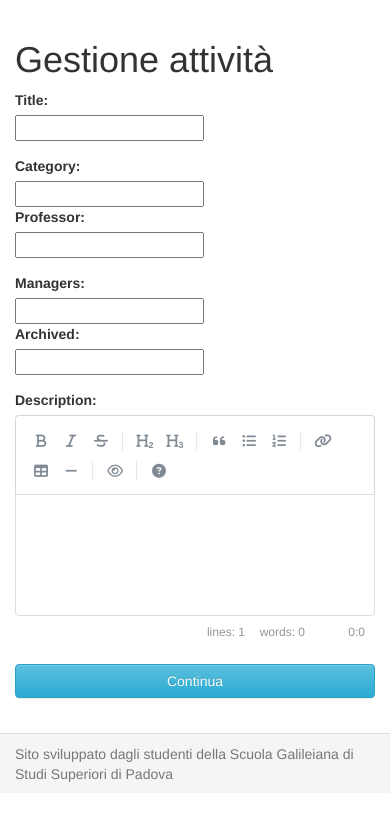
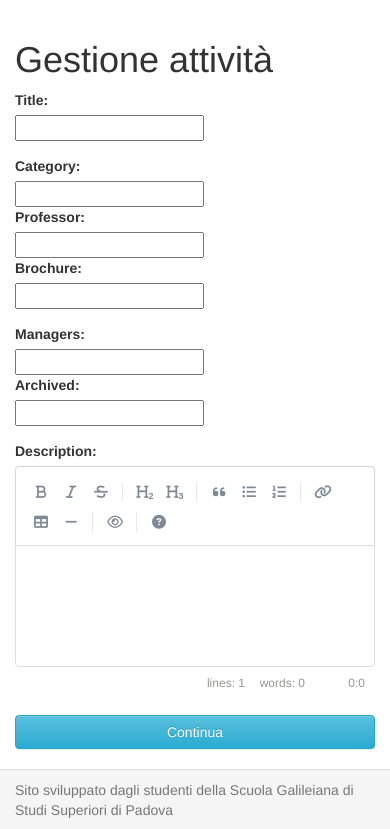
Before and after one commit to studentisgss/booking, a Django app: template activities/templates/activities/add.html in a window 390 px wide. Shown: the part 51-880 px from the top of the page. Before the commit the page ends 833 px from the top, so only its background shows below. Run offline with Django 3.2, Linux system fonts and the light colour scheme; the template is opened without the code that fills it, so the values that code supplies are empty, except form fields; form fields are guessed from the names that the template uses; some libraries are stand-ins or nearby versions.

Commit message:
Add the brochure filed in the forms

```diff
--- a/activities/forms.py
+++ b/activities/forms.py
@@ -13,6 +13,7 @@ class ActivityForm(BookingModelForm):
             "title",
             "professor",
             "archived",
+            "brochure",
             "description",
             "managers",
         ]
--- /dev/null
+++ b/activities/static/activities/js/add.js
@@ -0,0 +1,13 @@
+$(document).ready(function(){
+    // Enhanced select control with jquery sumoselect
+
+    $("#id_managers").SumoSelect({
+    	placeholder: 'Selezionare i referenti',
+        captionFormat:'{0} selezionati',
+        captionFormatAllSelected:'{0} tutti selezionati',
+        search: true,
+        searchText: 'Cerca...',
+        noMatch: 'Nessuna corrispondenza per "{0}"',
+        locale: ['OK', 'Annulla', 'Seleziona tutti']
+	});
+});
--- a/activities/templates/activities/add.html
+++ b/activities/templates/activities/add.html
@@ -6,9 +6,12 @@
 <!-- <script type="text/javascript" src="{% static 'js/forms.js' %}"></script> Not needed here -->
 <script type="text/javascript" src="{% static 'js/simplemde.min.js' %}"></script>
 <script type="text/javascript" src="{% static 'activities/js/markdownEditor.js' %}"></script>
+<script type="text/javascript" src="{% static 'js/jquery.sumoselect.min.js' %}"></script>
+<script type="text/javascript" src="{% static 'activities/js/add.js' %}"></script>
 
 <link href="{% static 'css/simplemde.min.css' %}" rel="stylesheet" />
 <link href="{% static 'activities/css/markdown.css' %}" rel="stylesheet" />
+<link href="{% static 'css/sumoselect.min.css' %}" rel="stylesheet" />
 {% endblock head-extra %}
 
 {% block main %}
@@ -42,73 +45,88 @@
                 {{ form.title }}
             </div>
         </div>
-        <!-- CLASS AND PROFESSOR -->
+        <!-- CLASS, PROFESSOR AND BROCHURE -->
         <div class="form-group">
-            {% if form.category.errors or form.professor.errors %}
+            {% if form.category.errors or form.professor.errors or form.brochure.errors %}
                 {% if form.category.errors %}
-                    <div class="col-sm-5 col-md-3">
+                    <div class="col-sm-4 col-md-3">
                         {% for error in form.category.errors %}
                             <p class="text-danger">{{ error|escape }}</p>
                         {% endfor %}
                     </div>
                 {% else %}
-                <div class="col-sm-5 col-md-3"><p>&nbsp;</p></div>
+                <div class="col-sm-4 col-md-3"><p>&nbsp;</p></div>
                 {% endif %}
                 {% if form.professor.errors %}
-                    <div class="col-sm-7 col-md-9">
+                    <div class="col-sm-5 col-md-7">
                         {% for error in form.professor.errors %}
                             <p class="text-danger">{{ error|escape }}</p>
                         {% endfor %}
                     </div>
                 {% else %}
-                <div class="col-sm-7 col-md-9"><p>&nbsp;</p></div>
+                <div class="col-sm-5 col-md-7"><p>&nbsp;</p></div>
+                {% endif %}
+                {% if form.brochure.errors %}
+                    <div class="col-sm-3 col-md-2">
+                        {% for error in form.brochure.errors %}
+                            <p class="text-danger">{{ error|escape }}</p>
+                        {% endfor %}
+                    </div>
+                {% else %}
+                <div class="col-sm-3 col-md-2"><p>&nbsp;</p></div>
                 {% endif %}
             {% endif %}
             <div class="col-sm-2 col-md-1">
             <label for="{{ form.category.id_for_label }}" class="control-label">{{ form.category.label }}:</label>
             </div>
-            <div class="col-sm-3 col-md-2 {% if form.category.errors %}has-error{% endif %}">
+            <div class="col-sm-2 col-md-2 {% if form.category.errors %}has-error{% endif %}">
                 {{ form.category }}
             </div>
             <div class="col-sm-2 col-md-1">
             <label for="{{ form.professor.id_for_label }}" class="control-label">{{ form.professor.label }}:</label>
             </div>
-            <div class="col-sm-5 col-md-8 {% if form.professor.errors %}has-error{% endif %}">
+            <div class="col-sm-3 col-md-6 {% if form.professor.errors %}has-error{% endif %}">
                 {{ form.professor }}
+            </div>
+            <div class="col-sm-2 col-md-1">
+              <label for="{{ form.brochure.id_for_label }}" class="control-label">{{ form.brochure.label }}:</label>
+            </div>
+            <div class="col-sm-1 col-md-1 {% if form.brochure.errors %}has-error{% endif %}">
+              {{ form.brochure }}
             </div>
         </div>
         <!-- MANAGERS AND ARCHIVED -->
         <div class="form-group">
             {% if form.managers.errors or form.archived.errors %}
                 {% if form.managers.errors %}
-                    <div class="col-sm-8 col-md-9">
+                    <div class="col-sm-9 col-md-9">
                         {% for error in form.managers.errors %}
                             <p class="text-danger">{{ error|escape }}</p>
                         {% endfor %}
                     </div>
                 {% else %}
-                <div class="col-sm-8 col-md-9"><p>&nbsp;</p></div>
+                <div class="col-sm-9 col-md-9"><p>&nbsp;</p></div>
                 {% endif %}
                 {% if form.archived.errors %}
-                    <div class="col-sm-4 col-md-3">
+                    <div class="col-sm-3 col-md-3">
                         {% for error in form.archived.errors %}
                             <p class="text-danger">{{ error|escape }}</p>
                         {% endfor %}
                     </div>
                 {% else %}
-                <div class="col-sm-4 col-md-3"><p>&nbsp;</p></div>
+                <div class="col-sm-3 col-md-3"><p>&nbsp;</p></div>
                 {% endif %}
             {% endif %}
             <div class="col-sm-2 col-md-1">
-            <label for="{{ form.managers.id_for_label }}" class="control-label">{{ form.managers.label }}:</label>
+              <label for="{{ form.managers.id_for_label }}" class="control-label">{{ form.managers.label }}:</label>
             </div>
-            <div class="col-sm-6 col-md-9 {% if form.managers.errors %}has-error{% endif %}">
-                {{ form.managers }}
+            <div class="col-sm-7 col-md-9 {% if form.managers.errors %}has-error{% endif %}">
+              {{ form.managers }}
             </div>
-            <div class="col-sm-2 col-md-1">
-            <label for="{{ form.archived.id_for_label }}" class="control-label">{{ form.archived.label }}:</label>
-            </div>
-            <div class="col-sm-2 col-md-1 {% if form.archived.errors %}has-error{% endif %}">
+              <div class="col-sm-2 col-md-1">
+                <label for="{{ form.archived.id_for_label }}" class="control-label">{{ form.archived.label }}:</label>
+              </div>
+            <div class="col-sm-1 col-md-1 {% if form.archived.errors %}has-error{% endif %}">
                 {{ form.archived }}
             </div>
         </div>
```
Also changed, not shown: activities/templates/activities/edit.html (+29 -14 lines), activities/views.py (+14 -0 lines).
